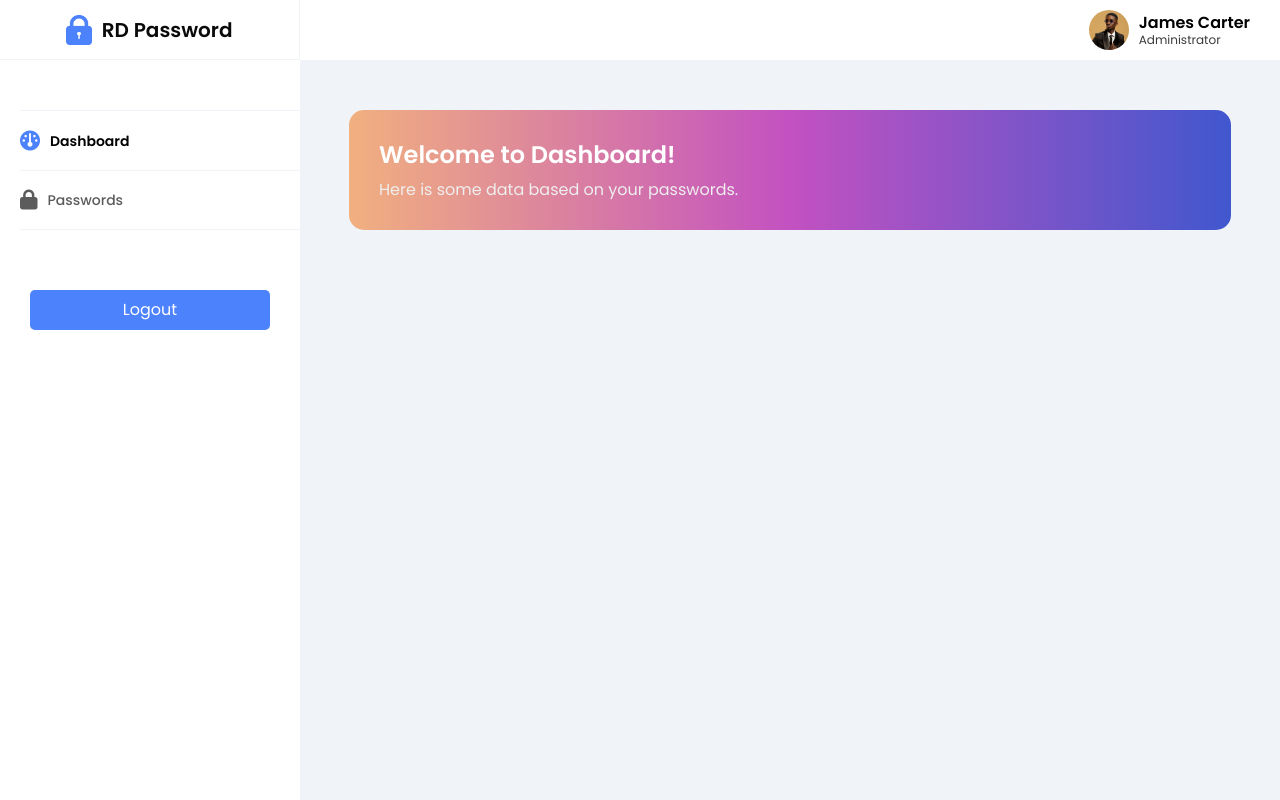
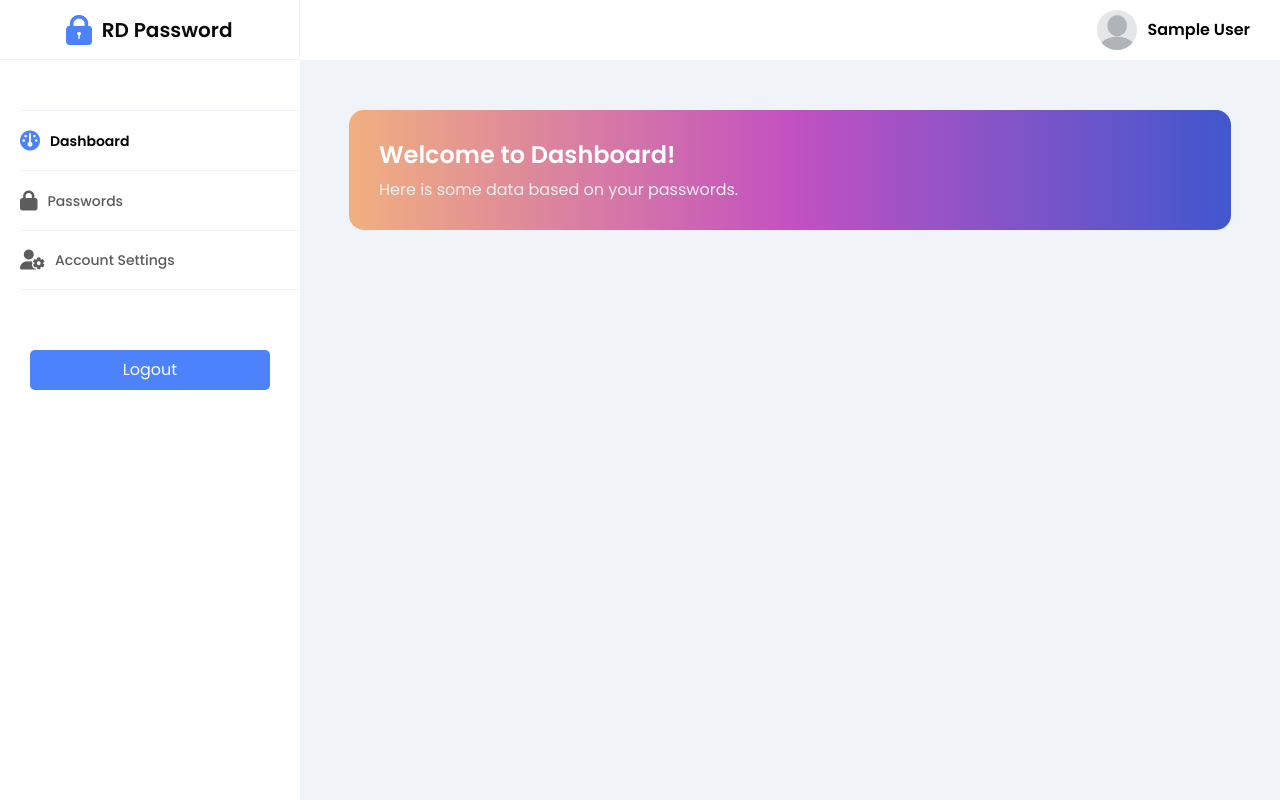
Before and after one commit to rhinowebrs/diplomski, a Flask app: page / in a window 1280 px wide. Run offline with Flask 3, Linux system fonts and the light colour scheme; the visitor is signed in with stand-in values (Sample User, id 1); some libraries are stand-ins or nearby versions.

Commit message:
Changes;

```diff
--- a/app/routes.py
+++ b/app/routes.py
@@ -1,4 +1,4 @@
-from flask import Blueprint, render_template, redirect, url_for, flash, request
+from flask import Blueprint, render_template, redirect, url_for, flash, request, Response
 from flask_login import login_user, login_required, logout_user, current_user
 from wtforms.validators import ValidationError
 
@@ -91,3 +91,18 @@ def landing():
 @login_required
 def passwords():
     return render_template('passwords.html', username=current_user.username)
+
+@main.route('/account-settings')
+@login_required
+def account_settings():
+    return render_template('account_settings.html', username=current_user.username)
+
+@main.route('/profile_picture/<int:user_id>')
+def profile_picture(user_id):
+    user = User.query.get(user_id)
+    if user and user.profile_picture:
+        return Response(user.profile_picture, mimetype='image/png')  # Adjust mimetype if needed
+    else:
+        with open("app/static/img/blank-profile-picture.png", "rb") as f:
+            default_img = f.read()
+        return Response(default_img, mimetype='image/jpeg')
--- a/app/static/css/main.css
+++ b/app/static/css/main.css
@@ -93,7 +93,6 @@ header nav {
     font-size: 16px;
     font-weight: 600;
     text-align: left;
-    margin-bottom: 3px;
 
 }
 
--- /dev/null
+++ b/app/templates/account_settings.html
@@ -0,0 +1,5 @@
+{% extends "base.html" %}
+{% block title %}Landing Page{% endblock %}
+{% block content %}
+<p>Account Settings, {{ username }}!</p>
+{% endblock %}
--- a/app/templates/base.html
+++ b/app/templates/base.html
@@ -21,11 +21,10 @@
                 <div>
                 {% if current_user.is_authenticated %}
                     <div class="left">
-                        <img src="{{ url_for('static', filename='img/person.jpg') }}">
+                        <img src="{{ url_for('main.profile_picture', user_id=current_user.id) }}" alt="Profile Picture">
                     </div>
                     <div class="right">
-                        <h2>James Carter</h2>
-                        <p>Administrator</p>
+                        <h2>{{ current_user.name }}</h2>
                     </div>
                     {% endif %}
                 </div>
@@ -44,6 +43,11 @@
             <div class="sidepanel-item">
                 <i class="fa-solid fa-lock {% if active_page == 'main.passwords' %}active{% endif %}"></i>
                 <a href="{{ url_for('main.passwords') }}" class="{% if active_page == 'main.passwords' %}active{% endif %}">Passwords</a>
+            </div>
+
+            <div class="sidepanel-item">
+                <i class="fa-solid fa-user-cog {% if active_page == 'main.account_settings' %}active{% endif %}"></i>
+                <a href="{{ url_for('main.account_settings') }}" class="{% if active_page == 'main.account_settings' %}active{% endif %}">Account Settings</a>
             </div>
 
             <a class="sidepanel-item-last" href="{{ url_for('main.logout') }}">Logout</a>
```
Also changed, not shown: app/static/img/blank-profile-picture.png (added), app/static/img/person.jpg (deleted).
